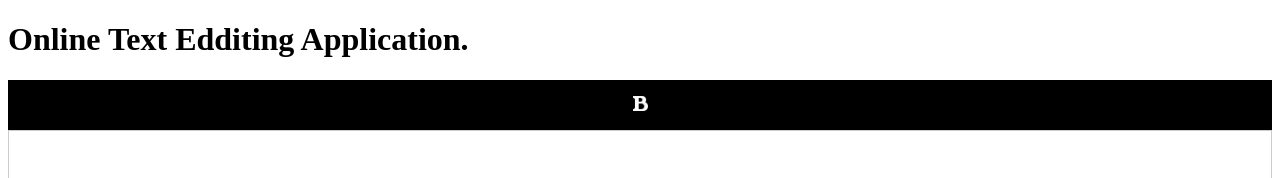
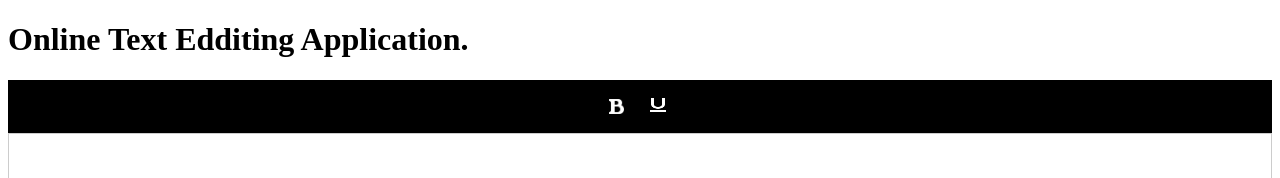
Before and after one commit to keerthidhanush/Text-Editor, a plain HTML site: page index.html in a window 1280 px wide. Shown: the top 178 px of the page. Drawn offline with Linux system fonts and the light colour scheme.

Commit message:
Underline Added

```diff
--- a/index.html
+++ b/index.html
@@ -67,6 +67,11 @@
             <button type="button" id="button" onclick="buttfun('bold')">
                 <b><img src="Resourses/bold-xxl.png" width="15" height="15" ></b>
             </button>
+
+            <button type="button" id="button" onclick="buttfun('underline')">
+                <u><img src="Resourses/format_underline_white_192x192.png" width="28" height="18" ></u>
+            </button>
+
         </div>
     </center>
 
```
